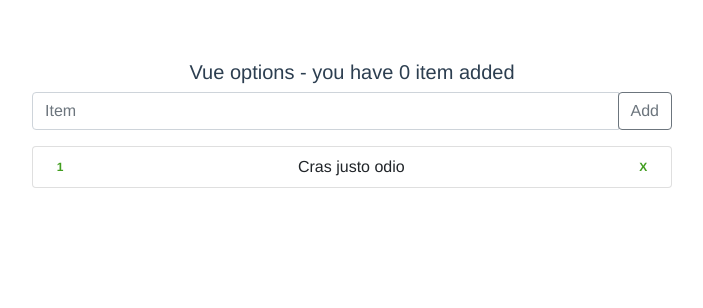
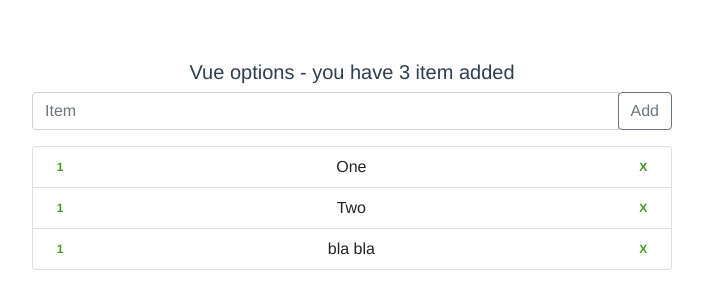
Before and after one commit to jiyuuki/vuejs-practice7-vue-options-composition-api, a Vue app: page / in a window 1280 px wide. Shown: the top 308 px of the page, without its empty margins (288-991 px from the left). Built offline with nearby package versions, Linux system fonts and the light colour scheme.

Commit message:
addItem on list

```diff
--- a/src/components/vueOptions.vue
+++ b/src/components/vueOptions.vue
@@ -1,6 +1,6 @@
 <template>
     <div class="content">
-        <h5 class="card-title">Vue options - you have {{ itemsCount }} item added</h5>
+        <h5 class="card-title">Vue options - you have {{ getItemsCount }} item added</h5>
         <div class="input-group mb-3">
             <input
                 type="text"
@@ -9,15 +9,20 @@
                 ria-label="item"
                 aria-describedby="basic-addon2"
                 @keyup.enter="addItem"
+                v-model="newItem"
             >
             <div class="input-group-append">
                 <button class="btn btn-outline-secondary" type="button" @click="addItem">Add</button>
             </div>
         </div>
         <ul class="list-group">
-            <li class="list-group-item d-flex justify-content-between align-items-center">
+            <li
+                class="list-group-item d-flex justify-content-between align-items-center"
+                v-for="(item, index) in items"
+                :key="index"
+                >
                 <span class="badge badge-primary badge-pill">{{ itemCount }}</span>
-                Cras justo odio
+                {{ item.value }}
                 <span class="badge badge-primary badge-pill" @click="deleteItem">X</span>
             </li>
         </ul>
@@ -26,17 +31,42 @@
 
 <script>
 export default {
-    name: 'vueOptions',
+    name: "vueOptions",
     data () {
         return {
             itemsCount: 0,
             itemCount: 1,
+            newItem: "",
+            items: [
+                {
+                    value: "One"
+                },
+                {
+                    value: "Two"
+                },
+                {
+                    value: "bla bla"
+                }
+            ]
 
+        }
+    },
+    computed: {
+        getItemsCount () {
+            return this.items.length;
         }
     },
     methods: {
         addItem () {
             console.log('addItem')
+            this.items.push({value: this.newItem})
+            this.newItem = '';
+            TODO:
+            // up itemCount if item is already existe
+            // addItem if newItem is not exsted
+            console.log(this.items)
+            console.log(this.newItem)
+            console.log(this.itemsCount)
         },
         deleteItem () {
             console.log('deleteItem')
```
